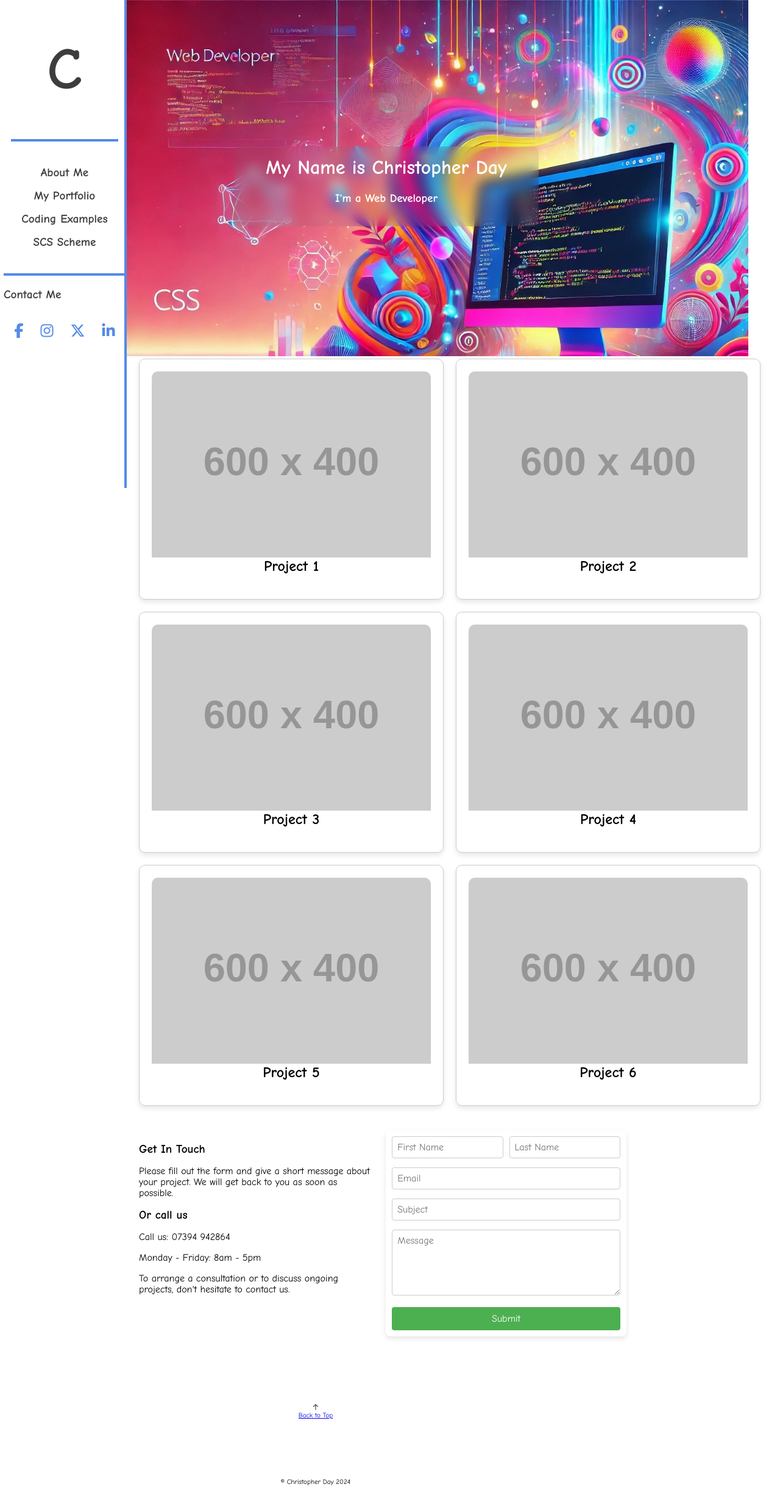
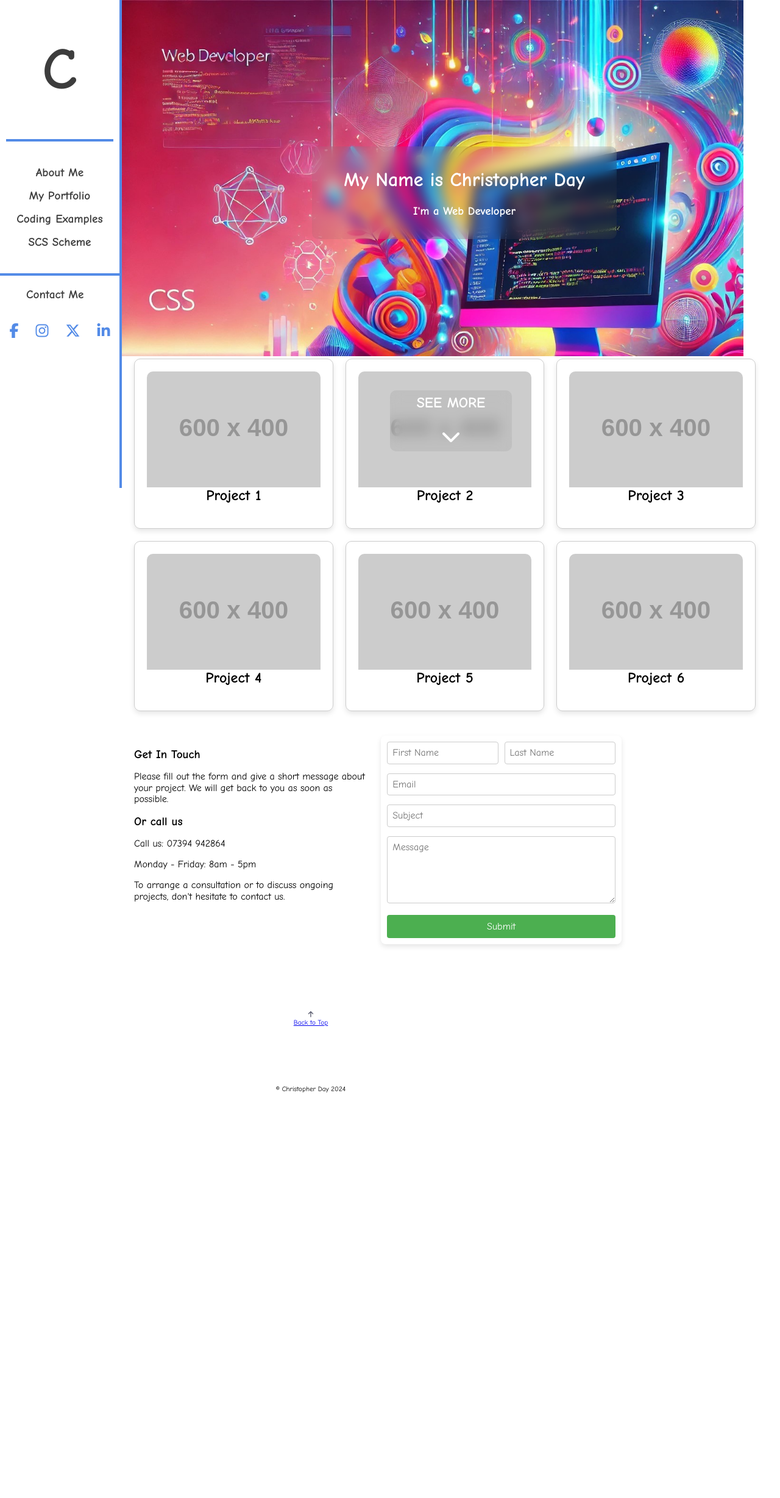
Before and after one commit to HackerDeDoDah/portfolio1, a PHP site: page / in a window 1280 px wide. Shown: the whole page at 61% size. After the commit the page ends 1792 px from the top, so only its background shows below. Run offline with PHP 8.4, Linux system fonts and the light colour scheme; grey boxes labelled with a size stand in for pictures from a placeholder-image service; some libraries are stand-ins or nearby versions.

Commit message:
more adjustments

```diff
--- a/css/styles.css
+++ b/css/styles.css
@@ -1,7 +1,7 @@
 @import url("https://fonts.googleapis.com/css2?family=Comic+Neue:ital,wght@0,300;0,400;0,700;1,300;1,400;1,700&display=swap");
 :root {
   --line-color: #538be7;
-  --max-w: 1500px;
+  --max-w: 100vw;
 }
 
 aside {
@@ -77,6 +88,7 @@ aside .contact-me {
   border-top: 4px solid var(--line-color);
   width: 200px;
   padding-top: 20px;
+  padding-left: 45px;
   margin-top: 40px;
 }
 aside .click {
@@ -109,7 +121,7 @@ aside .icon-container a:hover .fa-instagram {
 
 :root {
   --line-color: #538be7;
-  --max-w: 1500px;
+  --max-w: 100vw;
 }
 
 .main-grid {
@@ -265,7 +288,7 @@ body {
 
 :root {
   --line-color: #538be7;
-  --max-w: 1500px;
+  --max-w: 100vw;
 }
 
 footer {
@@ -294,7 +317,7 @@ footer {
 
 :root {
   --line-color: #538be7;
-  --max-w: 1500px;
+  --max-w: 100vw;
 }
 
 .hero-container {
@@ -343,7 +377,7 @@ footer {
   max-width: 500px;
   width: 100%;
   top: 30%;
-  left: 30%;
+  left: 40%;
   text-align: center;
   color: #fff;
   font-size: 1rem;
@@ -355,6 +389,36 @@ footer {
   transition: box-shadow 0.5s ease;
 }
 .hero-container .text-container:hover {
+  box-shadow: 0 0 10px #0ff, 0 0 15px #0ff, 0 0 20px #0ff, 0 0 25px #0ff;
+}
+.hero-container .downwards {
+  display: flex;
+  flex-direction: column;
+  position: absolute;
+  text-align: center;
+  padding: 5px;
+  border: 2px solid transparent;
+  border-radius: 10px;
+  background-color: rgba(94, 87, 87, 0.1);
+  backdrop-filter: blur(10px);
+  width: 200px;
+  height: 100px;
+  top: 80%;
+  left: 50%;
+  transition: box-shadow 0.5s ease;
+}
+.hero-container .downwards a {
+  text-decoration: none;
+}
+.hero-container .downwards h3 {
+  font-size: 1.5rem;
+  color: #fff;
+}
+.hero-container .downwards .fa-chevron-down {
+  font-size: 2rem;
+  color: #fff;
+}
+.hero-container .downwards:hover {
   box-shadow: 0 0 10px #0ff, 0 0 15px #0ff, 0 0 20px #0ff, 0 0 25px #0ff;
 }
 
@@ -439,12 +503,12 @@ footer {
 
 :root {
   --line-color: #538be7;
-  --max-w: 1500px;
+  --max-w: 100vw;
 }
 
 :root {
   --line-color: #538be7;
-  --max-w: 1500px;
+  --max-w: 100vw;
 }
 
 .container {
@@ -479,11 +543,22 @@ footer {
   .container .hero-img {
     width: 120%;
   }
+  .container .scheme {
+    margin-left: 200px;
+  }
+}
+@media (min-width: 1260px) {
+  .container .main-grid {
+    grid-template-columns: repeat(3, 1fr);
+  }
+  .container .hero-img {
+    width: 100vw;
+  }
 }
 
 :root {
   --line-color: #538be7;
-  --max-w: 1500px;
+  --max-w: 100vw;
 }
 
 .nav-container {
--- a/index.html
+++ b/index.html
@@ -7,6 +7,7 @@
     <link rel="preconnect" href="https://fonts.googleapis.com">
     <link rel="preconnect" href="https://fonts.gstatic.com" crossorigin>
     <link href="https://fonts.googleapis.com/css2?family=Comic+Neue:ital,wght@0,300;0,400;0,700;1,300;1,400;1,700&display=swap" rel="stylesheet">
+    <link rel="stylesheet" href="css\normalize.css">
     <link rel="stylesheet" href="css/styles.css">
 </head>
 <body>
@@ -32,6 +33,10 @@
                 <div class="text-container click">
                     <h1>My Name is Christopher Day</h1>
                     <h3>I'm a Web Developer</h3>
+                </div>
+                <div class="downwards">
+                    <a href="#folio"><h3>SEE MORE</h3>
+                    <i class="fa-solid fa-chevron-down"></i></a>
                 </div>
             </div>
         </header>
--- a/sass/_aside.scss
+++ b/sass/_aside.scss
@@ -45,9 +45,11 @@ aside {
     }
     .contact-me {
         display: flex;
+
         border-top: 4px solid var(--line-color);
         width: 200px;
         padding-top: 20px;
+        padding-left: 45px;
         margin-top: 40px;
     }
     @include m.click;
--- a/sass/_hero.scss
+++ b/sass/_hero.scss
@@ -19,7 +19,7 @@
         max-width: 500px;
         width: 100%;
         top: 30%;
-        left: 30%;
+        left: 40%;
         text-align: center;
         color: #fff;
         font-size: 1rem;
@@ -28,6 +28,40 @@
         padding: 1rem;
         border-radius: 10px;
         z-index: 2;
+        transition: box-shadow 0.5s ease;
+        &:hover {
+            box-shadow:
+                0 0 10px #0ff,
+                0 0 15px #0ff,
+                0 0 20px #0ff,
+                0 0 25px #0ff;
+        }
+    }
+    .downwards {
+        display: flex;
+        flex-direction: column;
+        position: absolute;
+        text-align: center;
+        padding: 5px;
+        border: 2px solid transparent;
+        border-radius: 10px;
+        background-color: rgba(94, 87, 87, 0.1);
+        backdrop-filter: blur(10px);
+        width: 200px;
+        height: 100px;
+        top: 80%;
+        left: 50%;
+        a {
+            text-decoration: none;
+        }
+        h3 {
+            font-size: 1.5rem;
+            color: #fff;
+        }
+        .fa-chevron-down {
+            font-size: 2rem;
+            color: #fff;
+        }
         transition: box-shadow 0.5s ease;
         &:hover {
             box-shadow:
--- a/sass/_mixins.scss
+++ b/sass/_mixins.scss
@@ -1,6 +1,6 @@
 :root {
     --line-color: #538be7;
-    --max-w: 1500px;
+    --max-w: 100vw;
 }
 
 @mixin click {
@@ -59,6 +59,19 @@
         .hero-img {
             width: 120%;
         }
+        .scheme {
+            margin-left: 200px;
+        }
+    }
+    @media (min-width: 1260px) {
+        .main-grid {
+            grid-template-columns: repeat( 3, 1fr );
+            // margin-left: 220px;
+        }
+        .hero-img {
+            width: 100vw;
+        }
+
     }
 
 }
```
Also changed, not shown: other parts of css/styles.css (+44 -0 lines), css/normalize.css (added), 2 other files.
